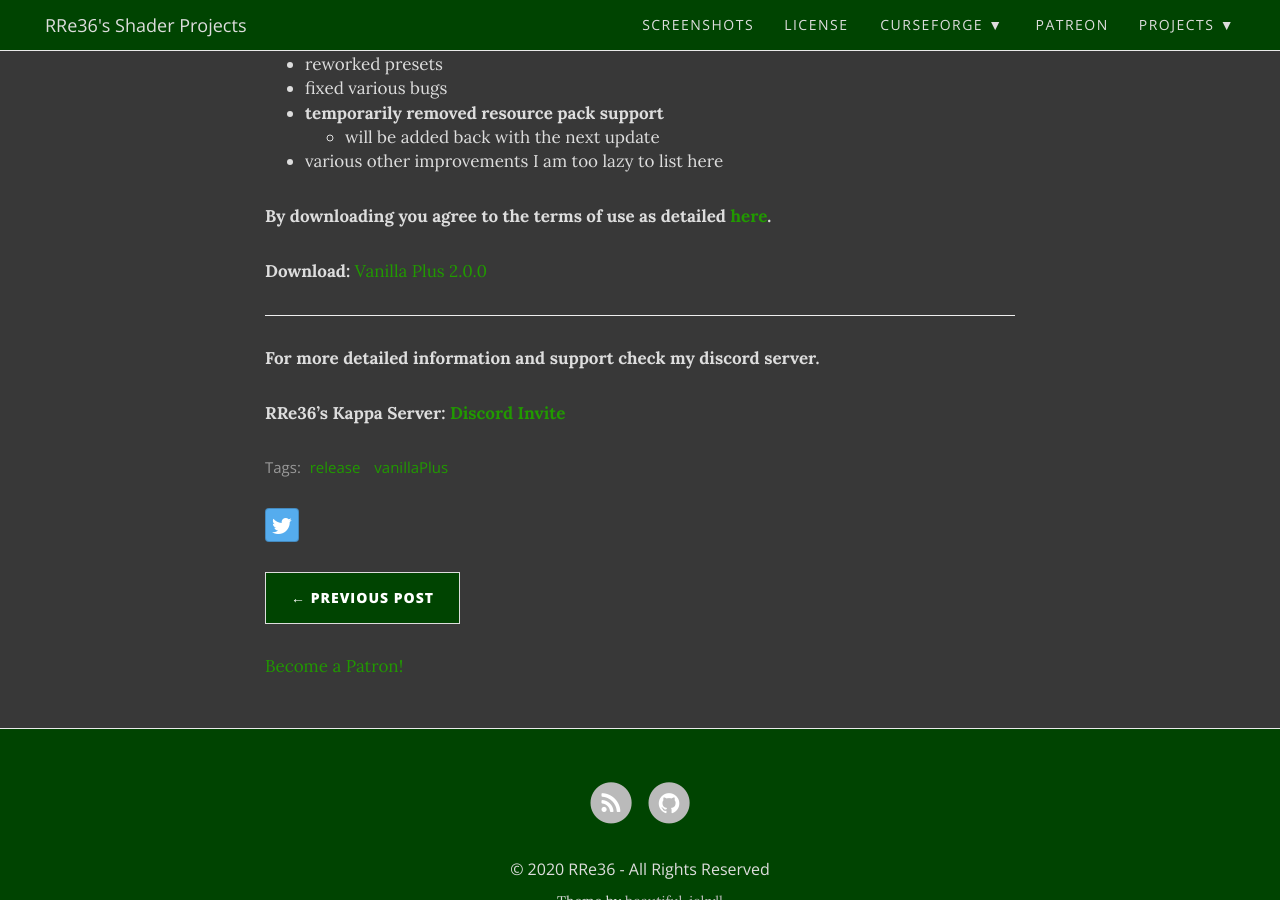
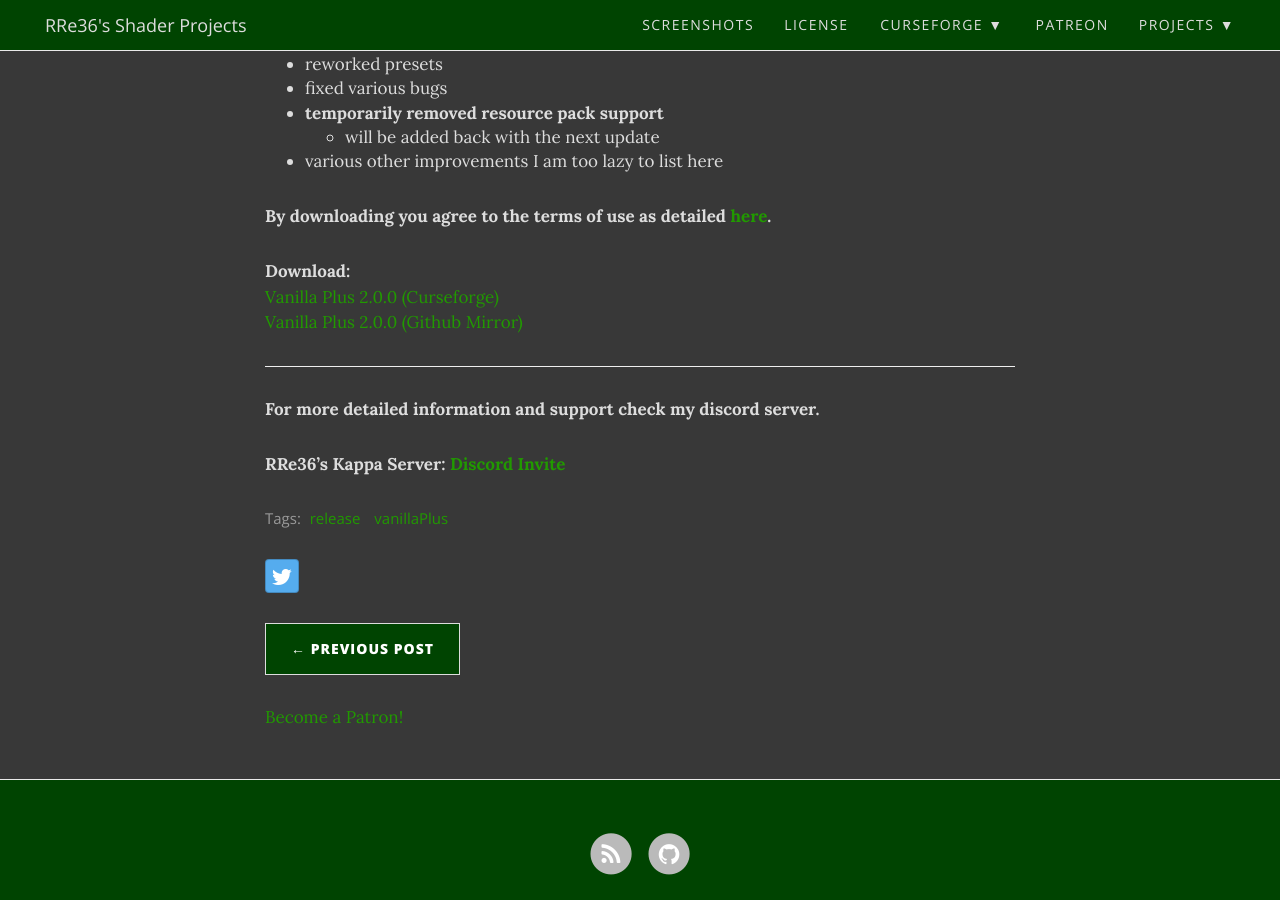
Before and after one commit to rre36/glProjectsWeb, a Jekyll site: the page built from _posts/2019-12-05-vplus_2.0.md, in a window 1280 px wide and 900 px high, scrolled down 641 px. Built offline with Jekyll 4.4.1, drawn with Linux system fonts in a browser that asks for light colours; nearby versions of some CDN libraries; comment, search, counter and statistics services are not loaded.

Commit message:
Update 2019-12-05-vplus_2.0.md

```diff
--- a/_posts/2019-12-05-vplus_2.0.md
+++ b/_posts/2019-12-05-vplus_2.0.md
@@ -25,7 +25,9 @@
 
 **By downloading you agree to the terms of use as detailed [here](https://rre36.github.io/glProjectsWeb/license/).**
 
-**Download:** [Vanilla Plus 2.0.0](https://github.com/rre36/glsl_vplus/releases/download/v2.0.0/VPlus_v2.0.0.zip)
+**Download:**<br>
+[Vanilla Plus 2.0.0 (Curseforge)](https://www.curseforge.com/minecraft/customization/vanilla-plus-shader/files/2836980) <br>
+[Vanilla Plus 2.0.0 (Github Mirror)](https://github.com/rre36/glsl_vplus/releases/download/v2.0.0/VPlus_v2.0.0.zip)
 
 ***
 
```
